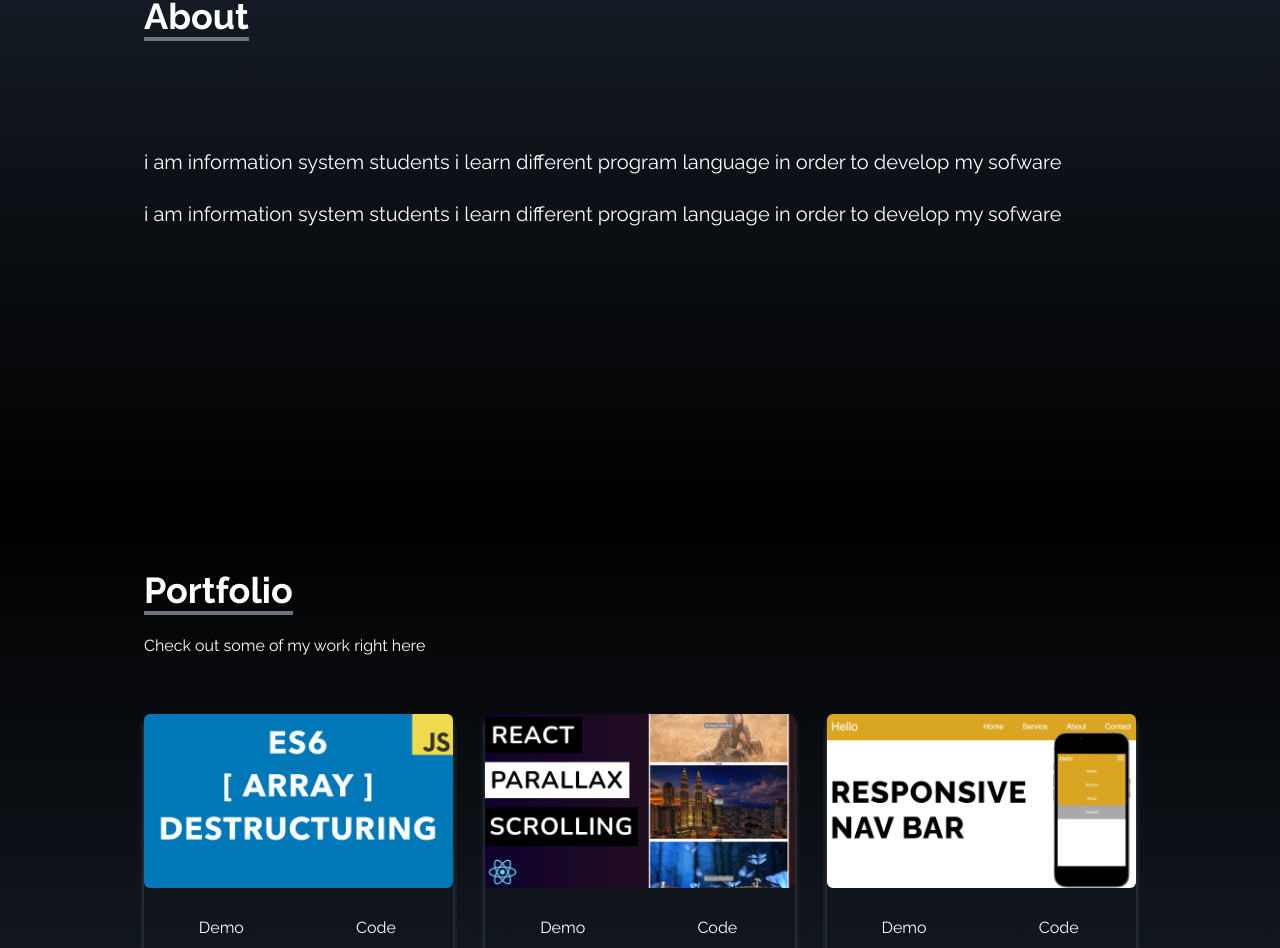
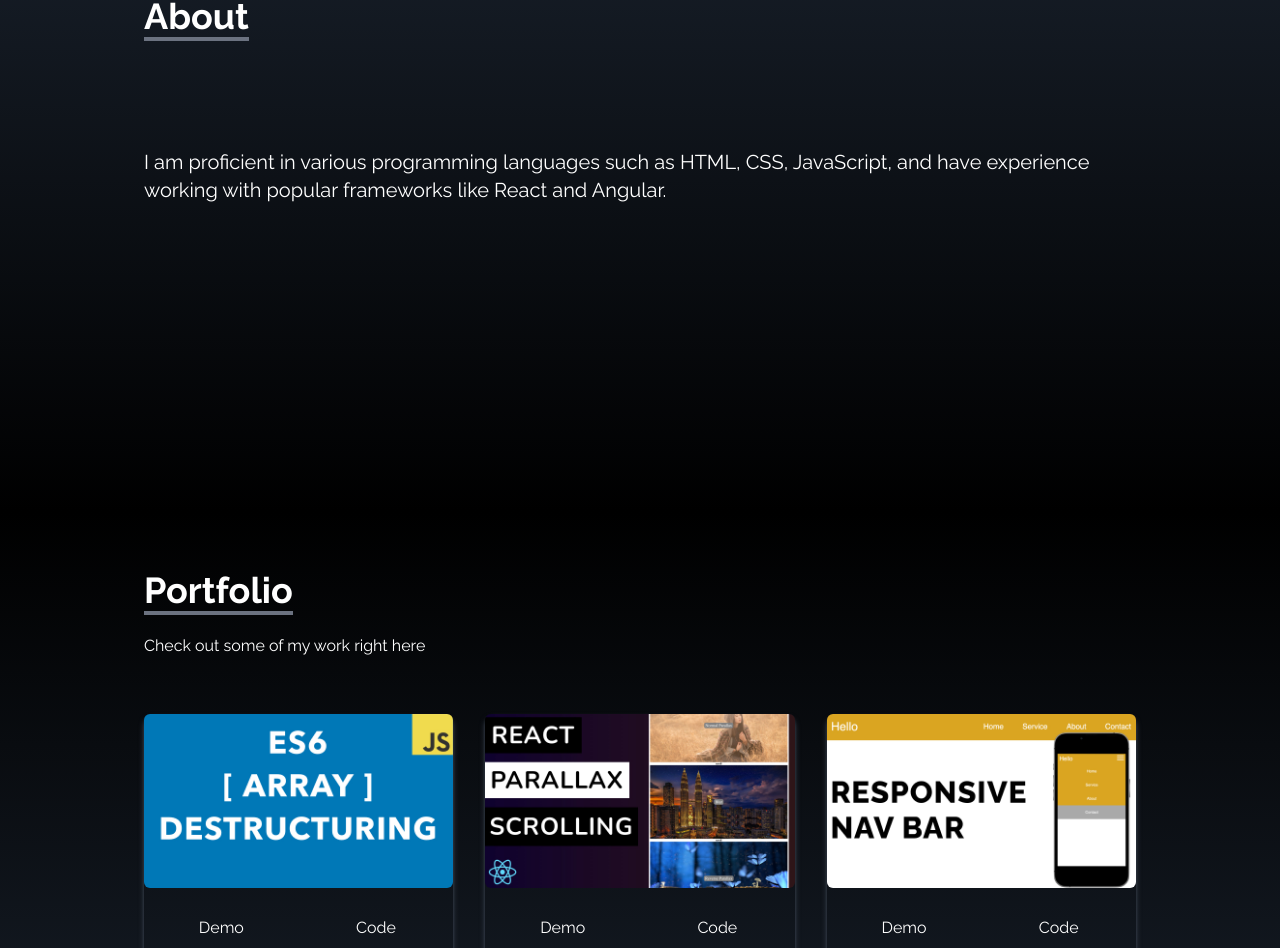
Before and after one commit to amexgete/portfolio-app, a React (Create React App) app: page / in a window 1280 px wide. Shown: the part 1088-2036 px from the top of the page. Built offline with nearby package versions, Linux system fonts and the light colour scheme.

Commit message:
Update About.jsx

```diff
--- a/src/components/About.jsx
+++ b/src/components/About.jsx
@@ -14,14 +14,12 @@ const About = () => {
         </div>
 
         <p className="text-xl mt-20">
-          i am information system students i  learn different program language in order to develop my sofware
+     I am proficient in various programming languages such as HTML, CSS, JavaScript, and have experience working with popular frameworks like React and Angular.
         </p>
 
         <br />
 
-        <p className="text-xl">
-        i am information system students i  learn different program language in order to develop my sofware
-        </p>
+
       </div>
     </div>
   );
```
